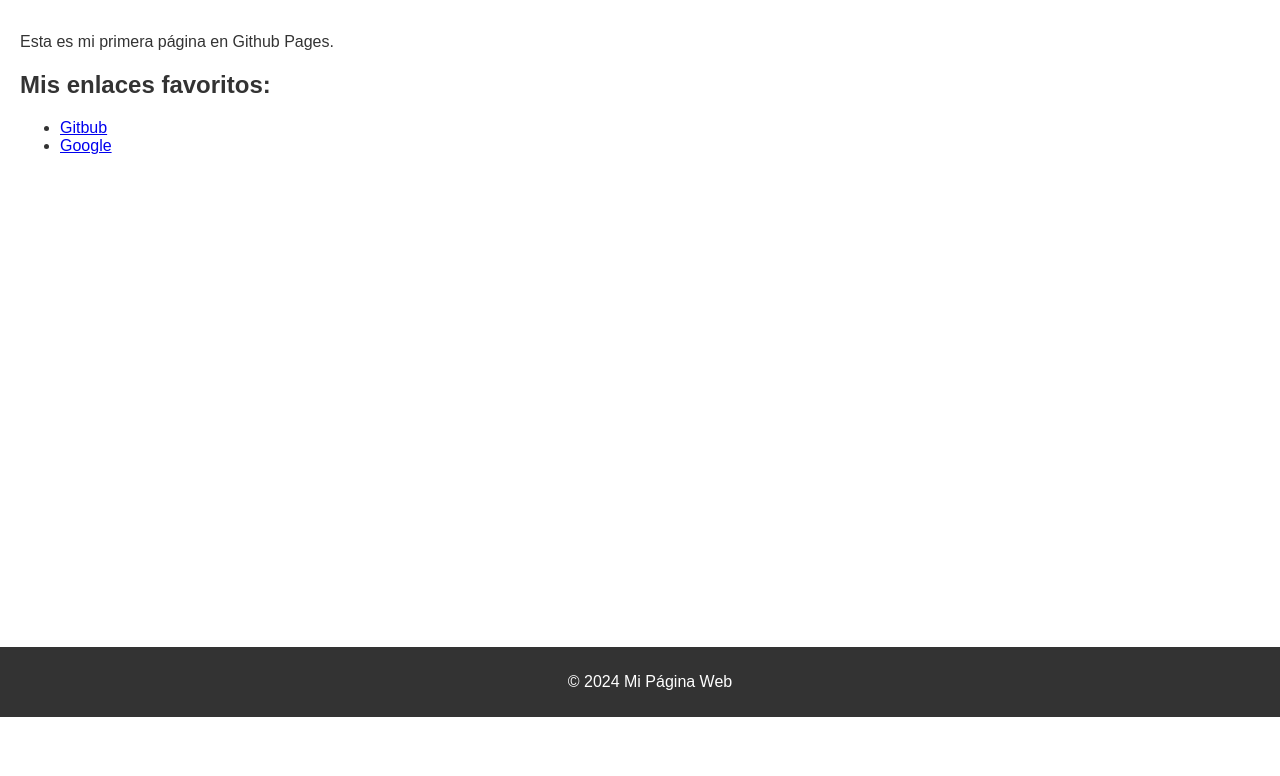
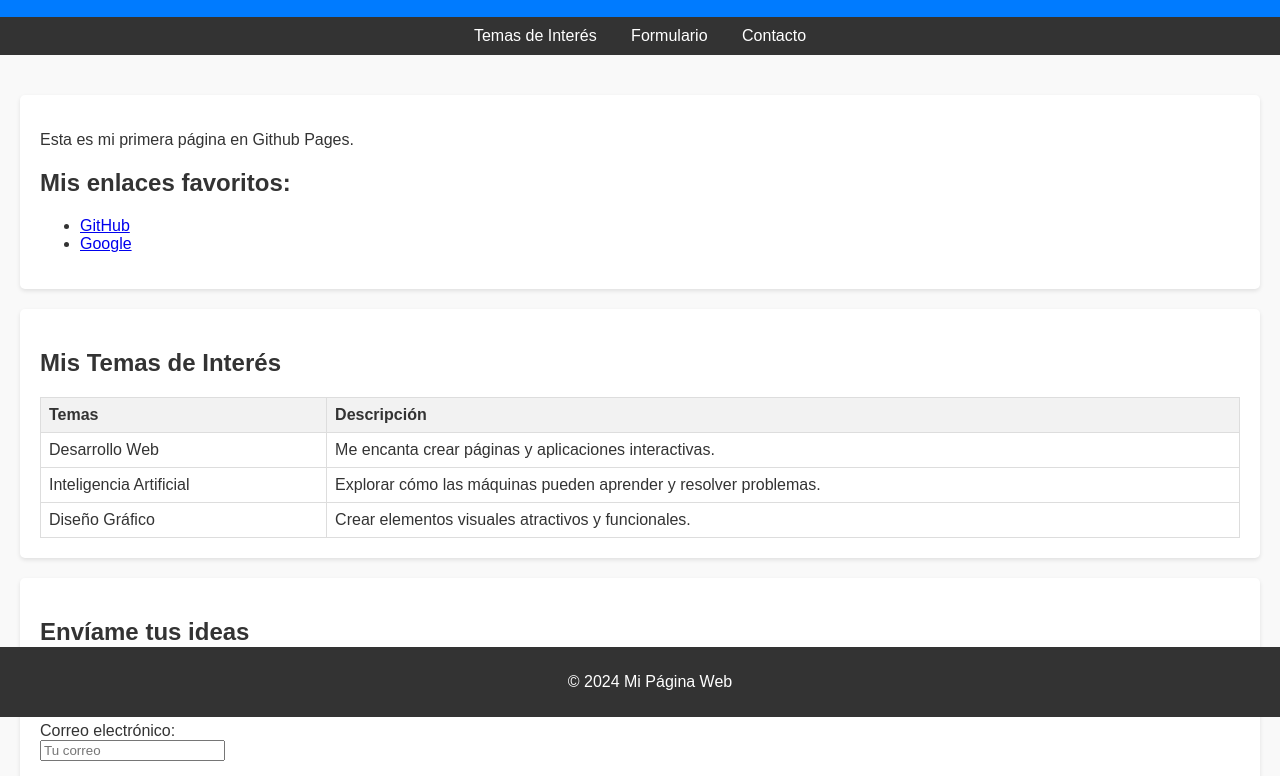
Before and after one commit to Ezul3s/Ezul3s, a plain HTML site: page index.html in a window 1280 px wide. Shown: the part 83-859 px from the top of the page. Before the commit the page ends 800 px from the top, so only its background shows below. Drawn offline with Linux system fonts and the light colour scheme.

Commit message:
Update index.html

```diff
--- a/index.html
+++ b/index.html
@@ -7,19 +7,40 @@
     <style>
         body {
             font-family: Arial, sans-serif;
-            backgroun-color: #f9f9f9;
+            background-color: #f9f9f9;
             color: #333;
             margin: 0;
-            paddign: 0;
+            padding: 0;
         }
         header {
             background-color: #007BFF;
             color: white;
-            padding: 10 px 20px;
-            text-aling: center;
+            padding: 10px 20px;
+            text-align: center;
+        }
+        nav {
+            background: #333;
+            color: white;
+            text-align: center;
+            padding: 10px;
+        }
+        nav a {
+            color: white;
+            text-decoration: none;
+            margin: 0 15px;
+        }
+        nav a:hover {
+            text-decoration: underline;
         }
         main {
             padding: 20px;
+        }
+        section {
+            margin: 20px 0;
+            padding: 20px;
+            background: #ffffff;
+            border-radius: 5px;
+            box-shadow: 0 2px 4px rgba(0, 0, 0, 0.1);
         }
         footer {
             background-color: #333;
@@ -30,23 +51,88 @@
             bottom: 0;
             width: 100%;
         }
+        table {
+            width: 100%;
+            border-collapse: collapse;
+            margin-top: 20px;
+        }
+        th, td {
+            border: 1px solid #ddd;
+            padding: 8px;
+            text-align: left;
+        }
+        th {
+            background-color: #f2f2f2;
+        }
     </style>
 </head>
 <body>
     <header>
         <h1>Bienvenido a Mi Página</h1>
     </header>
+
+    <nav>
+        <a href="#intereses">Temas de Interés</a>
+        <a href="#formulario">Formulario</a>
+        <a href="#contacto">Contacto</a>
+    </nav>
+
     <main>
-        <p>Esta es mi primera página en Github Pages.</p>
-        <h2>Mis enlaces favoritos:</h2>
-        <ul>
-            <li><a href="https://github.com" target="_blank">Gitbub</a></li>
-            <li><a href="https://www.google.com" target="_blank">Google</a></li>
-        </ul>
+        <section id="introduccion">
+            <p>Esta es mi primera página en Github Pages.</p>
+            <h2>Mis enlaces favoritos:</h2>
+            <ul>
+                <li><a href="https://github.com" target="_blank">GitHub</a></li>
+                <li><a href="https://www.google.com" target="_blank">Google</a></li>
+            </ul>
+        </section>
+
+        <section id="intereses">
+            <h2>Mis Temas de Interés</h2>
+            <table>
+                <tr>
+                    <th>Temas</th>
+                    <th>Descripción</th>
+                </tr>
+                <tr>
+                    <td>Desarrollo Web</td>
+                    <td>Me encanta crear páginas y aplicaciones interactivas.</td>
+                </tr>
+                <tr>
+                    <td>Inteligencia Artificial</td>
+                    <td>Explorar cómo las máquinas pueden aprender y resolver problemas.</td>
+                </tr>
+                <tr>
+                    <td>Diseño Gráfico</td>
+                    <td>Crear elementos visuales atractivos y funcionales.</td>
+                </tr>
+            </table>
+        </section>
+
+        <section id="formulario">
+            <h2>Envíame tus ideas</h2>
+            <form action="#" method="post">
+                <label for="nombre">Nombre:</label><br>
+                <input type="text" id="nombre" name="nombre" placeholder="Escribe tu nombre" required><br><br>
+
+                <label for="email">Correo electrónico:</label><br>
+                <input type="email" id="email" name="email" placeholder="Tu correo" required><br><br>
+
+                <label for="mensaje">Tu idea o comentario:</label><br>
+                <textarea id="mensaje" name="mensaje" rows="4" cols="50" placeholder="Escribe aquí tu mensaje"></textarea><br><br>
+
+                <button type="submit">Enviar</button>
+            </form>
+        </section>
+
+        <section id="contacto">
+            <h2>Contacto</h2>
+            <p>Gracias por visitar mi página. ¡Espero tus comentarios!</p>
+        </section>
     </main>
+
     <footer>
         <p>© 2024 Mi Página Web</p>
     </footer>
-
 </body>
 </html>
```
